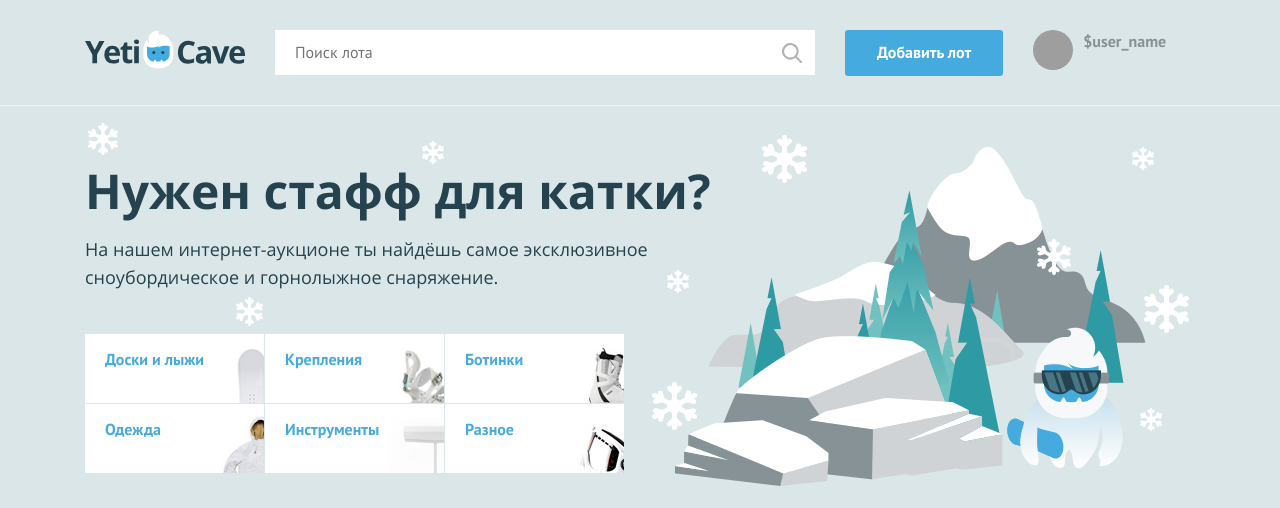
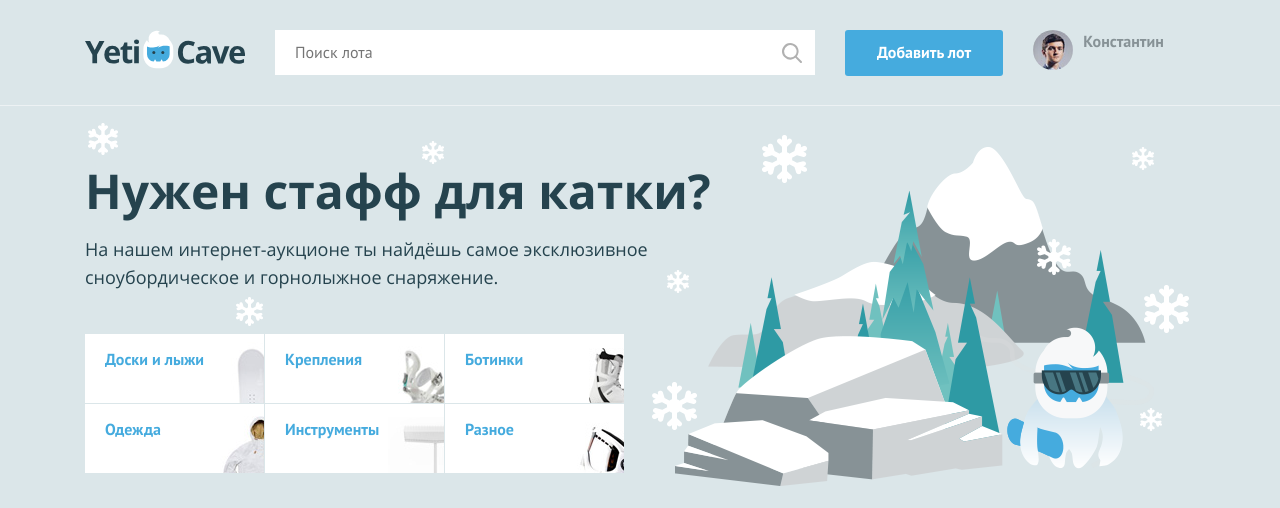
Before and after one commit to Camogliese/663997-yeticave, a PHP site: page / in a window 1280 px wide. Shown: the top 508 px of the page. Run offline with PHP 8.4, Linux system fonts and the light colour scheme; grey boxes are pictures that could not be loaded.

Commit message:
Работа  условиями

```diff
--- a/index.php
+++ b/index.php
@@ -27,12 +27,12 @@ $user_avatar = 'img/user.jpg';
         <a class="main-header__add-lot button" href="add-lot.html">Добавить лот</a>
 
         <nav class="user-menu">
-<?php if ($is_auth == true): ?>
+<?php if ($is_auth):?>
     <div class="user-menu__image">
-      <img src="$user_avatar" width="40" height="40" alt="Пользователь">
+      <img src="img/user.jpg" width="40" height="40" alt="Пользователь">
     </div>
     <div class="user-menu__logged">
-      <p>$user_name</p>
+      <p>Константин</p>
 <?php else: ?>
     <ul class="user-menu__list">
     <li class="user-menu__item">
```
